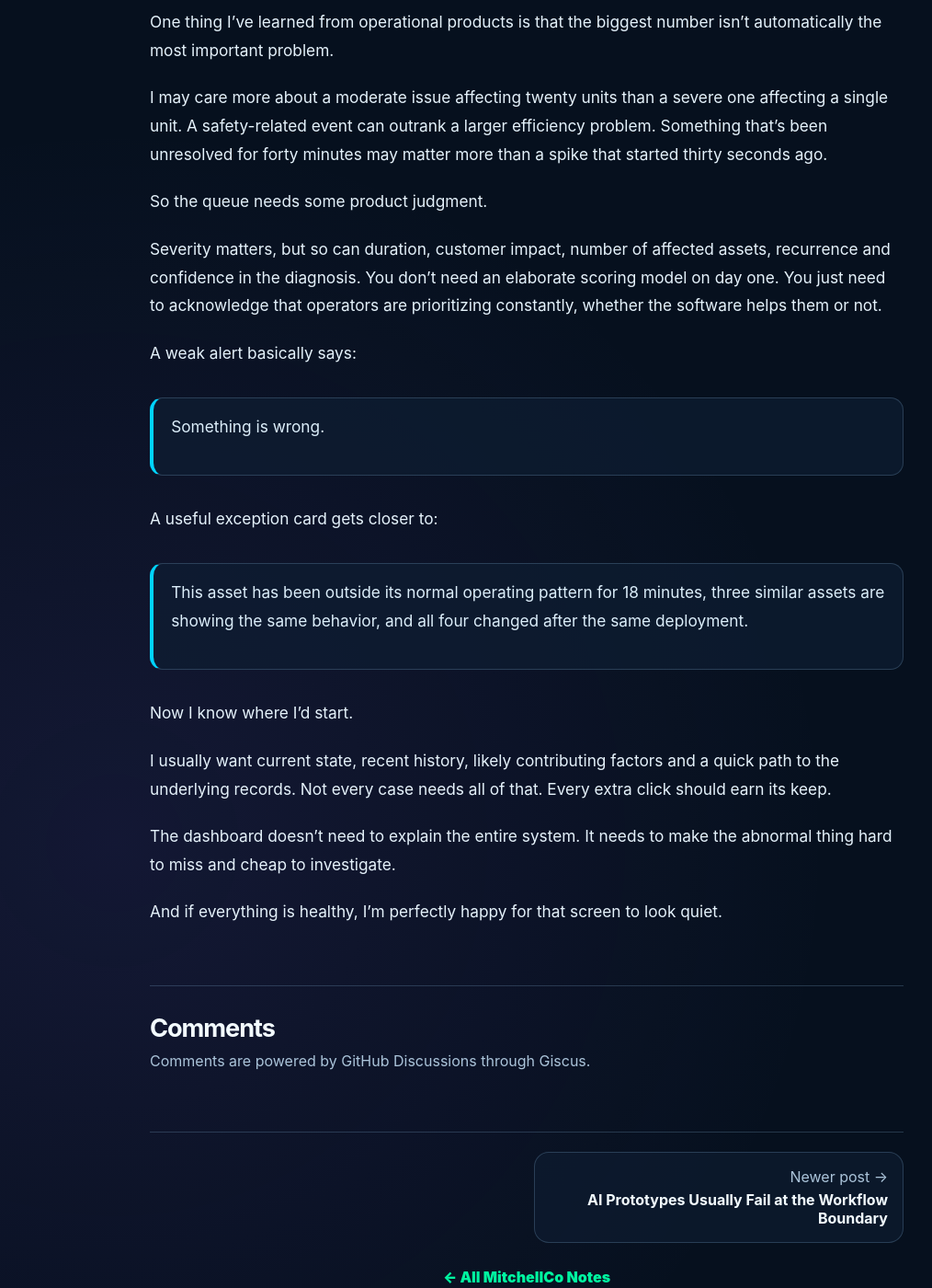
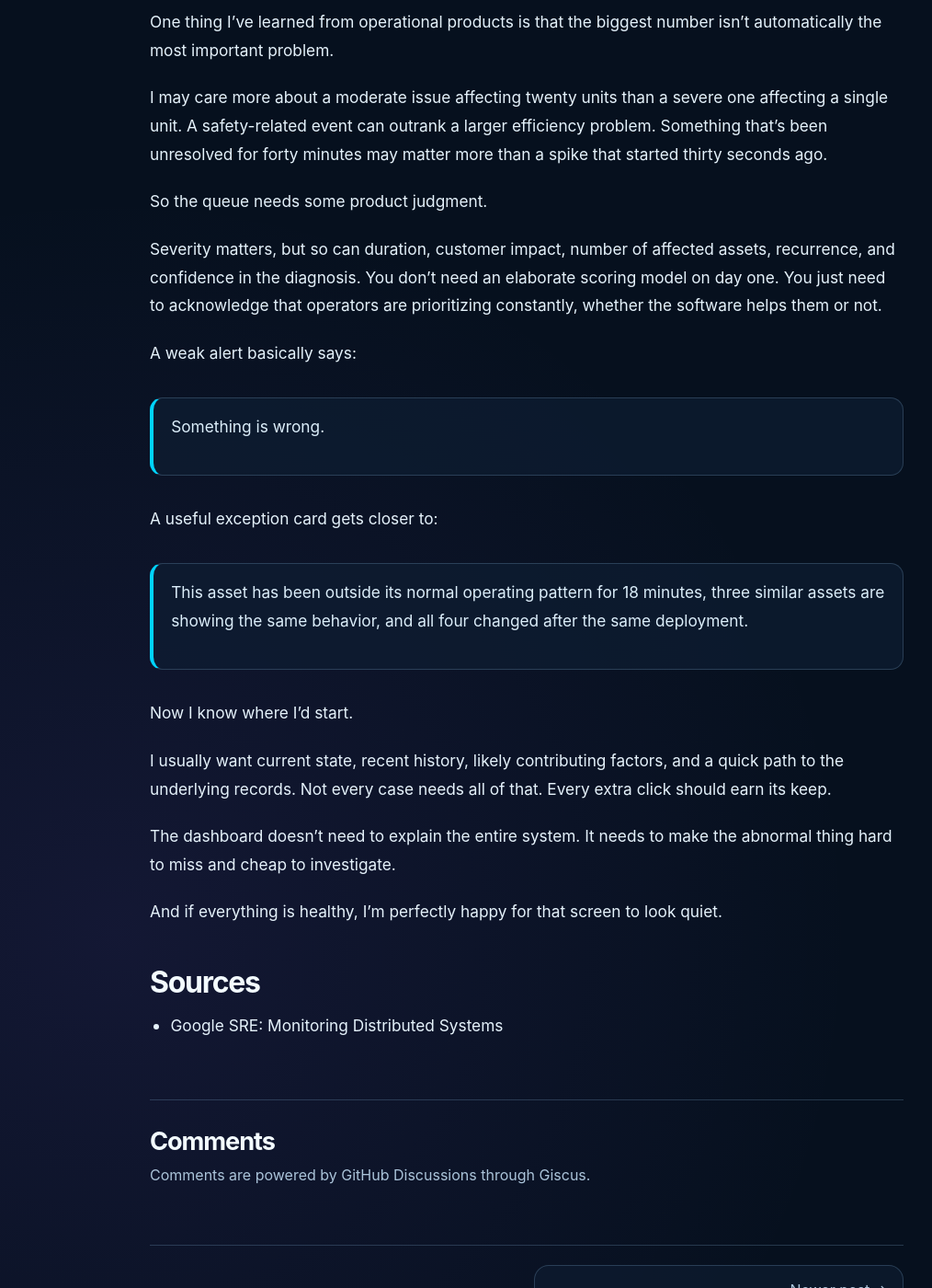
Before and after one commit to christophermitchell012/mitchellcoinc, a Jekyll site: the page built from _posts/2026-06-26-build-dashboards-around-exceptions-not-averages.md, in a window 1280 px wide and 1400 px high, scrolled down 1649 px. Shown: the whole window at 92% size, without its empty margins (67-1081 px from the left). Built offline with Jekyll 4.4.1, drawn with Linux system fonts in a browser that asks for light colours; comment, search, counter and statistics services are not loaded; some of the changed text lies outside the part shown.

Commit message:
Polish dashboard post style and sources

```diff
--- a/_posts/2026-06-26-build-dashboards-around-exceptions-not-averages.md
+++ b/_posts/2026-06-26-build-dashboards-around-exceptions-not-averages.md
@@ -9,7 +9,7 @@ read_time: "4 min read"
 
 I like operational dashboards that get boring when everything is working.
 
-That sounds a little backwards because most dashboard demos try to look busy: maps, gauges, trend lines, counters and enough color to make the system feel alive.
+That sounds a little backwards because most dashboard demos try to look busy: maps, gauges, trend lines, counters, and enough color to make the system feel alive.
 
 But if I'm running an operation, I don't need the dashboard to entertain me. I need it to tell me which few things deserve attention.
 
@@ -19,7 +19,7 @@ That's why I tend to think of a good operations dashboard as an **exception queu
 
 ## Averages are still useful
 
-Average delivery time, completion rate, uptime and support volume can all tell you whether the system is generally getting better or worse. I'd keep those.
+Average delivery time, completion rate, uptime, and support volume can all tell you whether the system is generally getting better or worse. I'd keep those.
 
 I just wouldn't make an operator hunt through summary charts to discover a problem that's already visible in the underlying data.
 
@@ -39,7 +39,7 @@ I may care more about a moderate issue affecting twenty units than a severe one
 
 So the queue needs some product judgment.
 
-Severity matters, but so can duration, customer impact, number of affected assets, recurrence and confidence in the diagnosis. You don't need an elaborate scoring model on day one. You just need to acknowledge that operators are prioritizing constantly, whether the software helps them or not.
+Severity matters, but so can duration, customer impact, number of affected assets, recurrence, and confidence in the diagnosis. You don't need an elaborate scoring model on day one. You just need to acknowledge that operators are prioritizing constantly, whether the software helps them or not.
 
 A weak alert basically says:
 
@@ -51,8 +51,12 @@ A useful exception card gets closer to:
 
 Now I know where I'd start.
 
-I usually want current state, recent history, likely contributing factors and a quick path to the underlying records. Not every case needs all of that. Every extra click should earn its keep.
+I usually want current state, recent history, likely contributing factors, and a quick path to the underlying records. Not every case needs all of that. Every extra click should earn its keep.
 
 The dashboard doesn't need to explain the entire system. It needs to make the abnormal thing hard to miss and cheap to investigate.
 
 And if everything is healthy, I'm perfectly happy for that screen to look quiet.
+
+## Sources
+
+- [Google SRE: Monitoring Distributed Systems](https://sre.google/sre-book/monitoring-distributed-systems/)
```
